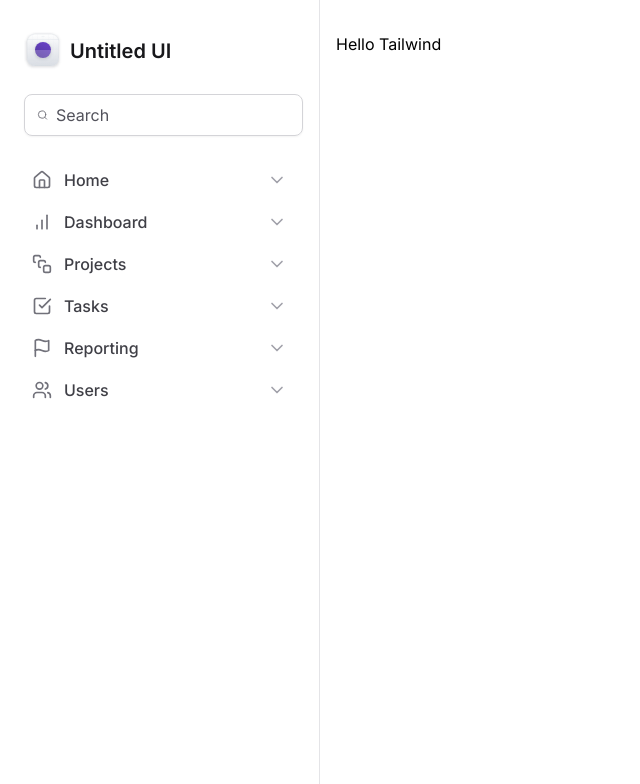
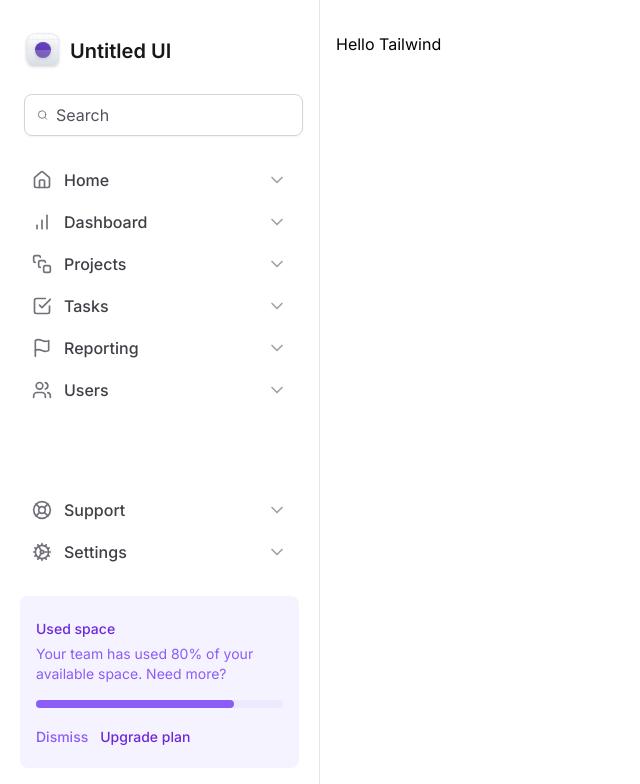
Before and after one commit to tavareshenrique/tailwind-next, a Next.js app: page / in a window 1280 px wide. Shown: the top 784 px of the page, without its empty margins (0-640 px from the left). Built offline with nearby package versions, Linux system fonts and the light colour scheme.

Commit message:
feat: add user sspace widget

```diff
--- a/src/components/Sidebar/MainNavigation/index.tsx
+++ /dev/null
@@ -1,28 +0,0 @@
-import {
-  BarChart,
-  CheckSquare,
-  Flag,
-  Home,
-  SquareStack,
-  Users,
-} from 'lucide-react'
-
-import { NavItem } from './NavItem'
-
-export function MainNavigation() {
-  return (
-    <nav className="space-y-0.5">
-      <NavItem title="Home" link="#home" icon={Home} />
-
-      <NavItem title="Dashboard" link="#dashboard" icon={BarChart} />
-
-      <NavItem title="Projects" link="#projects" icon={SquareStack} />
-
-      <NavItem title="Tasks" link="#tasks" icon={CheckSquare} />
-
-      <NavItem title="Reporting" link="#reporting" icon={Flag} />
-
-      <NavItem title="Users" link="#users" icon={Users} />
-    </nav>
-  )
-}
--- /dev/null
+++ b/src/components/Sidebar/UsedSpaceWidget.tsx
@@ -0,0 +1,34 @@
+export function UsedSpaceWidget() {
+  return (
+    <div className="flex flex-col gap-4 rounded-lg bg-violet-50 px-4 py-5">
+      <div className="space-y-1">
+        <span className="text-sm/5 font-medium  text-violet-700">
+          Used space
+        </span>
+        <p className="text-sm/5 text-violet-500">
+          Your team has used 80% of your available space. Need more?
+        </p>
+      </div>
+
+      <div className="h-2 rounded-full bg-violet-100 ">
+        <div className="h-2 w-4/5 rounded-full bg-violet-500" />
+      </div>
+
+      <div className="space-x-3">
+        <button
+          type="button"
+          className="text-sm font-medium text-violet-500 hover:text-violet-700"
+        >
+          Dismiss
+        </button>
+
+        <button
+          type="button"
+          className="text-sm font-medium text-violet-700 hover:text-violet-900"
+        >
+          Upgrade plan
+        </button>
+      </div>
+    </div>
+  )
+}
--- a/src/components/Sidebar/index.tsx
+++ b/src/components/Sidebar/index.tsx
@@ -1,11 +1,22 @@
-import { Search } from 'lucide-react'
+import {
+  BarChart,
+  CheckSquare,
+  Cog,
+  Flag,
+  Home,
+  LifeBuoy,
+  Search,
+  SquareStack,
+  Users,
+} from 'lucide-react'
 
 import { Logo } from './Logo'
-import { MainNavigation } from './MainNavigation'
+import { NavItem } from './NavItem'
+import { UsedSpaceWidget } from './UsedSpaceWidget'
 
 export function Sidebar() {
   return (
-    <aside className="space-y-6 border-r border-zinc-200 px-5 py-8">
+    <aside className="flex flex-col gap-6 border-r border-zinc-200 px-5 py-8">
       <Logo />
 
       <div className="mx-1 flex w-full items-center gap-2 rounded-lg border border-zinc-300 px-3 py-2 shadow-sm">
@@ -18,7 +29,28 @@
         />
       </div>
 
-      <MainNavigation />
+      <nav className="space-y-0.5">
+        <NavItem title="Home" link="#home" icon={Home} />
+
+        <NavItem title="Dashboard" link="#dashboard" icon={BarChart} />
+
+        <NavItem title="Projects" link="#projects" icon={SquareStack} />
+
+        <NavItem title="Tasks" link="#tasks" icon={CheckSquare} />
+
+        <NavItem title="Reporting" link="#reporting" icon={Flag} />
+
+        <NavItem title="Users" link="#users" icon={Users} />
+      </nav>
+
+      <div className="mt-auto flex flex-col gap-6">
+        <nav className="space-y-0.5">
+          <NavItem title="Support" link="#support" icon={LifeBuoy} />
+          <NavItem title="Settings" link="#settings" icon={Cog} />
+        </nav>
+      </div>
+
+      <UsedSpaceWidget />
     </aside>
   )
 }
```
Also changed, not shown: src/components/Sidebar/NavItem.tsx (renamed from src/components/Sidebar/MainNavigation/NavItem.tsx).
